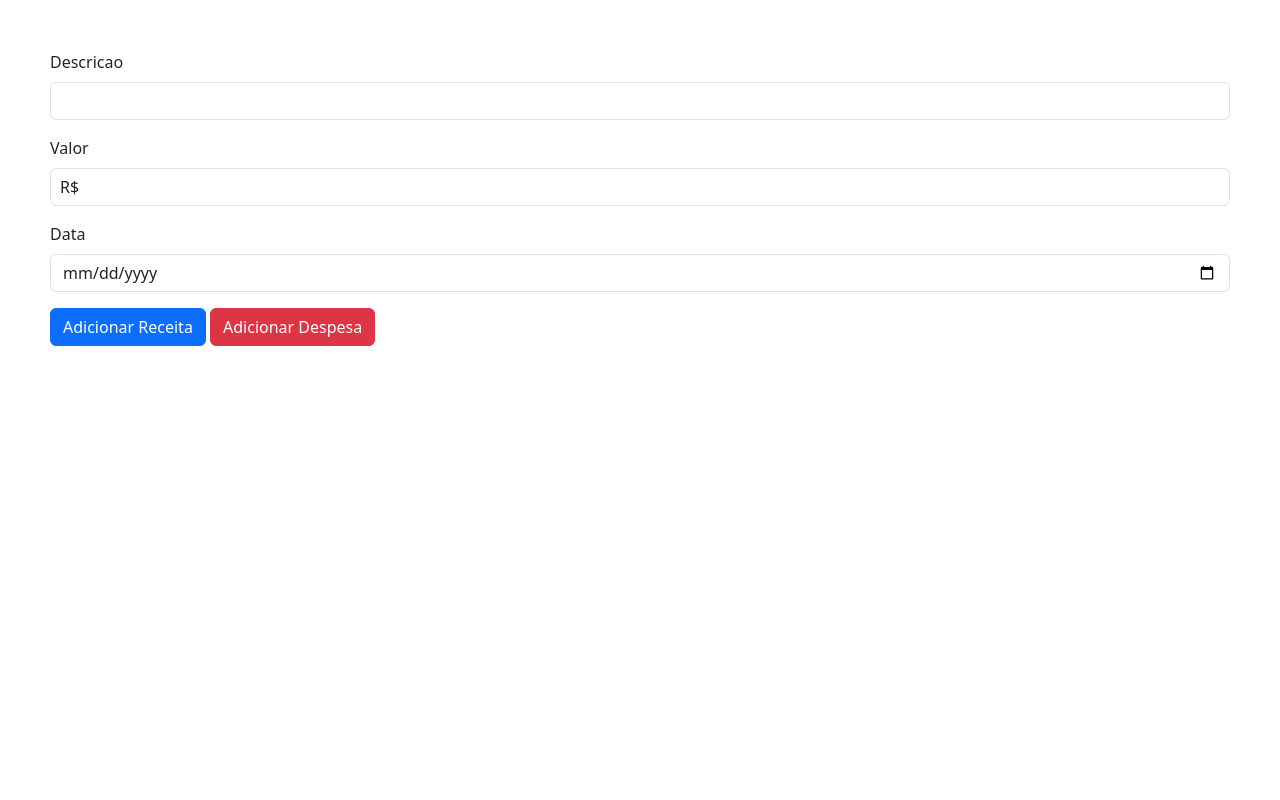
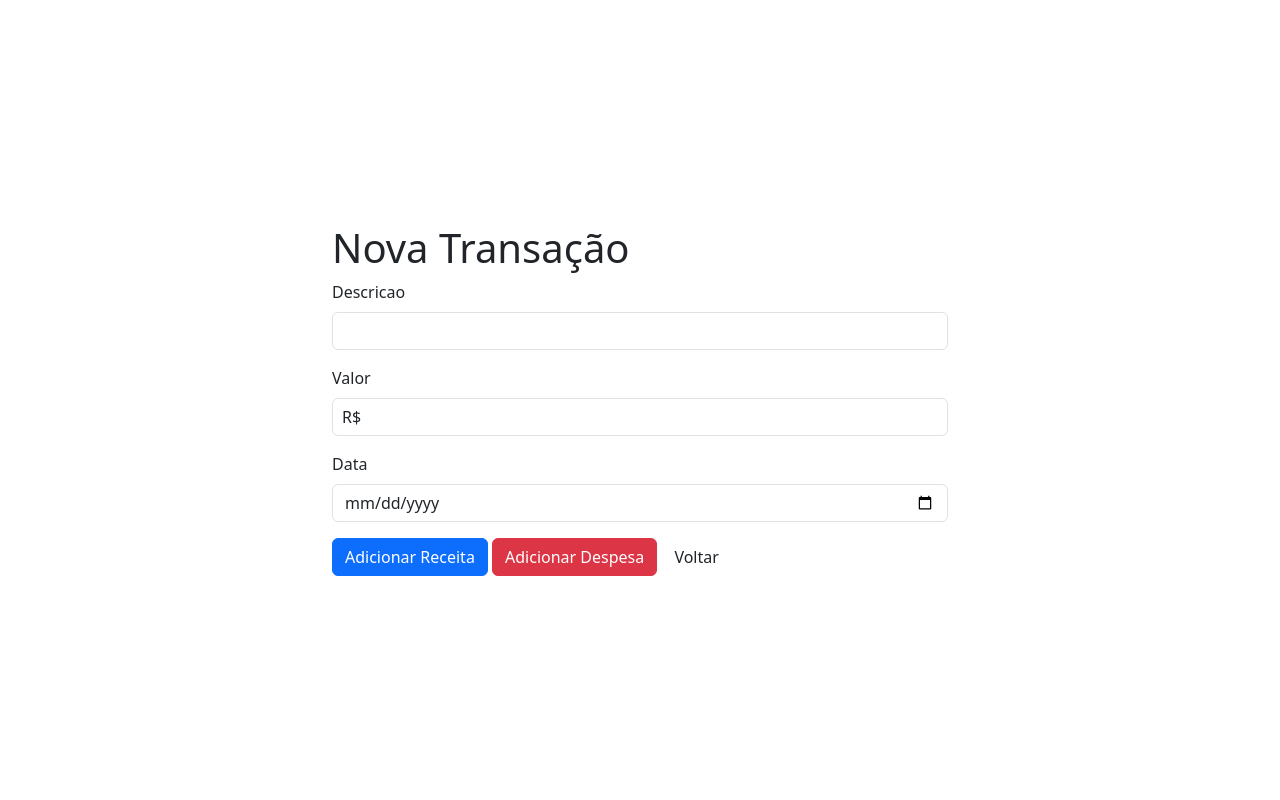
Before and after one commit to leochinelato/CrudFinanceTracker, a Flask app: page /create in a window 1280 px wide. Run offline with Flask 3, Linux system fonts and the light colour scheme.

Commit message:
style: centralize all

```diff
--- a/static/style.css
+++ b/static/style.css
@@ -1,11 +1,18 @@
 body {
     padding: 50px;
     max-width: 100vw;
-    max-height: 100vh;
+    height: 100vh;
+    display: flex!important;
+    justify-content: center!important;
+    align-items: center!important;
 }
 
 .container {
-    width: 50%;
+    width: 30%;
+}
+
+ .container .cards {
+    width: 100%;
 }
 
 .currency-input {
@@ -47,3 +54,15 @@ body {
     flex-direction: row;
     gap: 5px;
 }
+
+.create_form {
+    width: 50%;
+    margin: auto;
+    max-height: 100vh;
+
+    position: absolute;
+    top: 50%;
+    left: 50%;
+    transform: translate(-50%, -50%);
+
+}
--- a/templates/form_new_item.html
+++ b/templates/form_new_item.html
@@ -10,8 +10,11 @@
     {% endif %}
 
     method="POST"
+
+    class="create_form container"
 >
 
+    <h1>{% if transaction %} Editar Transação {% else %} Nova Transação {% endif %}</h1>
     <div class="mb-3">
         <label for="exampleInputEmail1" class="form-label">Descricao</label>
         <input type="text" class="form-control" id="exampleInputEmail1" aria-describedby="emailHelp" name="description"
@@ -37,6 +40,9 @@
         <button name="tipo_transacao" value="receita" type="submit" class="btn btn-primary">Adicionar Receita</button>
         <button name="tipo_transacao" value="despesa" type="submit" class="btn btn-danger">Adicionar Despesa</button>
     {% endif %}
+        <a href="{{ url_for('index') }}">
+            <button type="button" class="btn">Voltar</button>
+        </a>
 </form>
 
 {% endblock %}
--- a/templates/index.html
+++ b/templates/index.html
@@ -44,8 +44,6 @@
           <a href="{{ url_for('form_edit_transaction', transaction_id=item.id, tipo_transacao=item.type) }}">
             <button type="button" class="btn btn-primary"><i class="bi bi-pencil-fill"></i></button>
           </a>
-
-
         </td>
       </tr>
       {% endfor %}
```
Also changed, not shown: database.py (+8 -8 lines).
